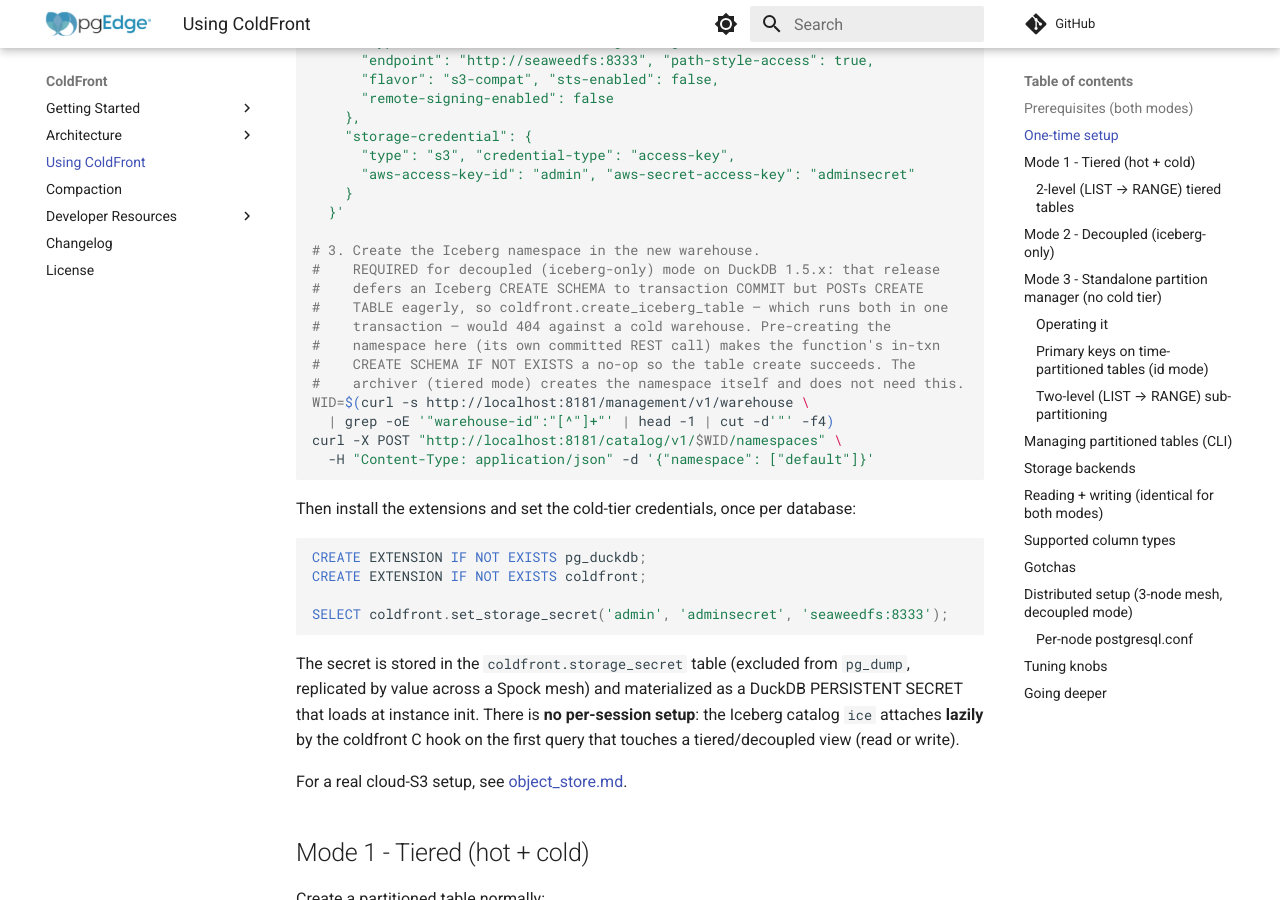
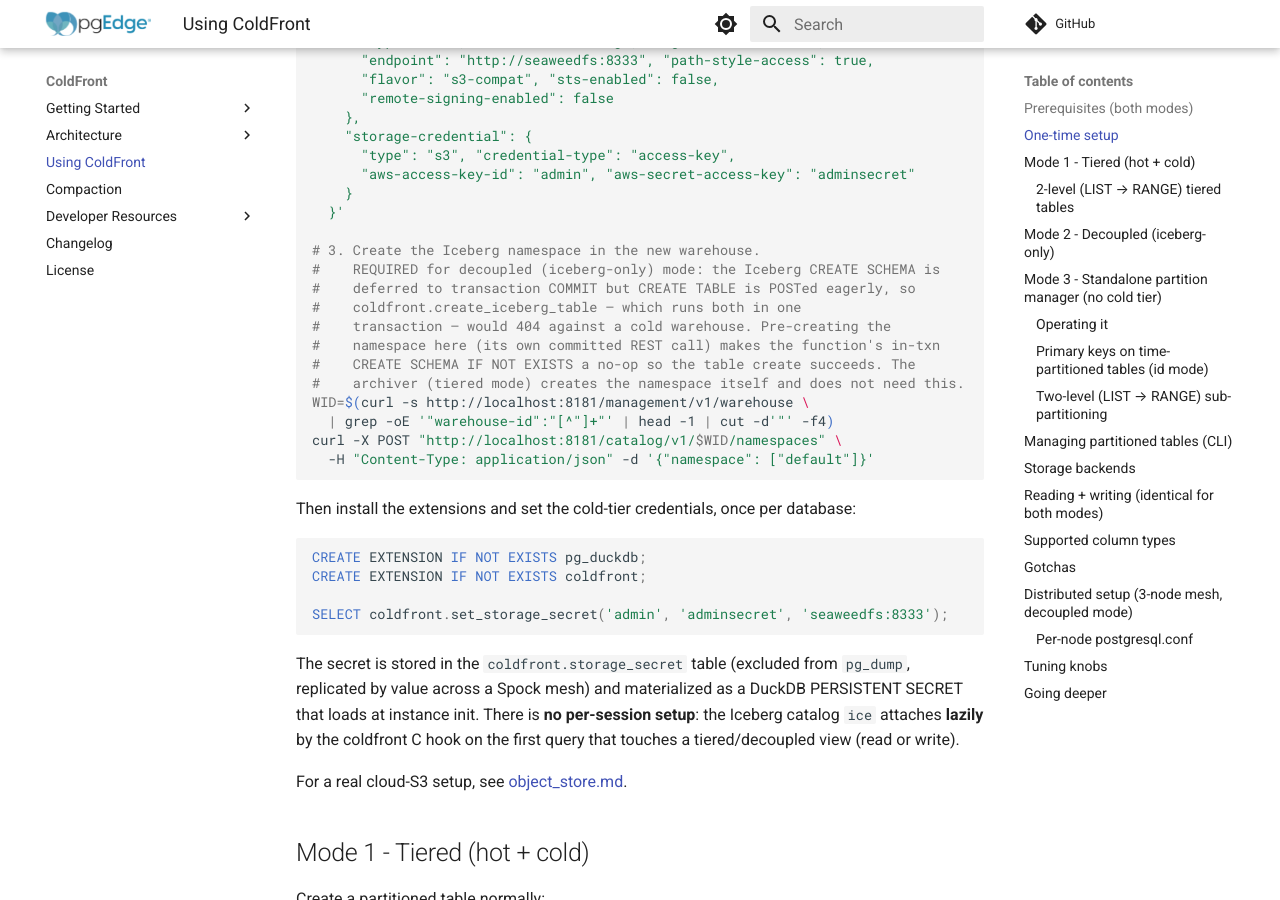
Before and after one commit to pgEdge/coldfront, an MkDocs documentation site: the page built from docs/usage.md, in a window 1280 px wide and 900 px high, scrolled down 1239 px. Built offline with MkDocs 1.6.1 and Material for MkDocs 9.7.7, drawn with Linux system fonts in a browser that asks for light colours; comment, search, counter and statistics services are not loaded; some of the changed text lies outside the part shown.

Commit message:
docs: ungate feature docs from the build; unpatched-path caveats stay in DUCKDB_1.5_UNPATCHED

```diff
--- a/docs/usage.md
+++ b/docs/usage.md
@@ -57,9 +57,9 @@ curl -X POST http://localhost:8181/management/v1/warehouse \
   }'
 
 # 3. Create the Iceberg namespace in the new warehouse.
-#    REQUIRED for decoupled (iceberg-only) mode on DuckDB 1.5.x: that release
-#    defers an Iceberg CREATE SCHEMA to transaction COMMIT but POSTs CREATE
-#    TABLE eagerly, so coldfront.create_iceberg_table — which runs both in one
+#    REQUIRED for decoupled (iceberg-only) mode: the Iceberg CREATE SCHEMA is
+#    deferred to transaction COMMIT but CREATE TABLE is POSTed eagerly, so
+#    coldfront.create_iceberg_table — which runs both in one
 #    transaction — would 404 against a cold warehouse. Pre-creating the
 #    namespace here (its own committed REST call) makes the function's in-txn
 #    CREATE SCHEMA IF NOT EXISTS a no-op so the table create succeeds. The
@@ -394,8 +394,8 @@ Configure **exactly one** cold-store backend:
   endpoint. Verified end-to-end (iceberg read+write over interop).
   Lakekeeper's native `gcs` profile is service-account only and is
   **not** used.
-- **Azure ADLS Gen2** - requires the DuckDB 1.5.x build (see
-  [installation.md](installation.md)); the access key rides inside `connection_string`.
+- **Azure ADLS Gen2** - a supported cold-store backend; the access key
+  rides inside `connection_string`.
 
 For an **Azure ADLS Gen2** cold tier, set the credential with
 `set_storage_secret_azure()` instead of `set_storage_secret()` - it takes
@@ -411,9 +411,8 @@ SELECT coldfront.set_storage_secret_azure(
 
 It writes the same `coldfront.storage_secret` row (replicated,
 `pg_dump`-excluded) and materializes a `TYPE azure` PERSISTENT SECRET.
-The Azure cold tier requires the DuckDB 1.5.x build (see
-[installation.md](installation.md)) and is subject to the soft-delete /
-change-feed restriction in [Gotchas](#gotchas).
+The Azure cold tier is subject to the soft-delete / change-feed
+restriction in [Gotchas](#gotchas).
 
 ## Reading + writing (identical for both modes)
 
```
Also changed, not shown: README.md (+1 -1 lines), docs/architecture.md (+3 -1 lines), docs/compaction.md (+2 -5 lines), docs/object_store.md (+4 -5 lines).
